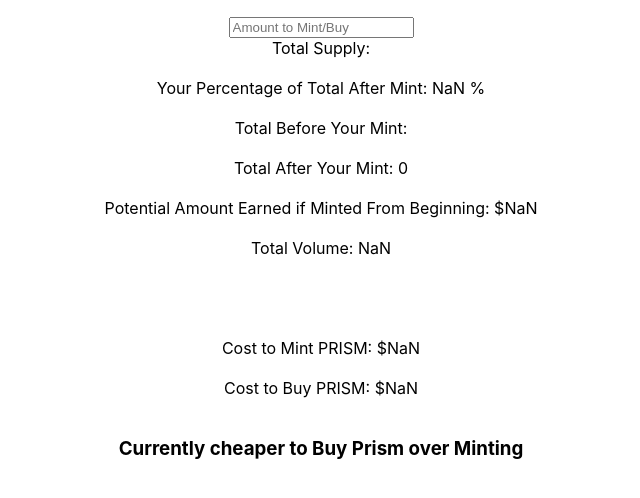
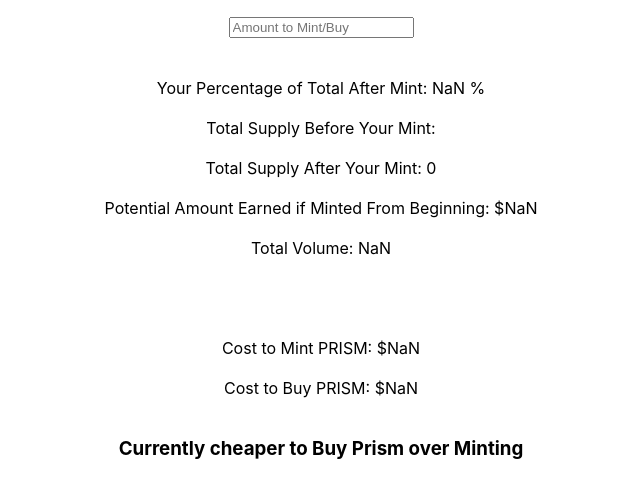
Before and after one commit to DarkChillyo/mintorbuyv2, a React (Create React App) app: page / in a window 1280 px wide. Shown: the top 498 px of the page, without its empty margins (339-979 px from the left). Built offline with nearby package versions, Linux system fonts and the light colour scheme; no server answers.

Commit message:
Update MintOrBuy.js

```diff
--- a/src/Components/MintOrBuy.js
+++ b/src/Components/MintOrBuy.js
@@ -118,18 +118,15 @@ const geckoNumber = (props.geckoData)
 
 <div>
 
-
-
-Total Supply: {geckoNumber}
 <br />
 <br />
 Your Percentage of Total After Mint: {(yourPercentOfTotalPrism * 100).toFixed(4)} %
 <br />
 <br />
-Total Before Your Mint: {geckoNumber}
+Total Supply Before Your Mint: {geckoNumber}
 <br />
 <br />
-Total After Your Mint: {totalPrismAfterMint}
+Total Supply After Your Mint: {totalPrismAfterMint}
 <br />
 <br />
 Potential Amount Earned if Minted From Beginning: ${averagePercentageOfVolume.toFixed(4)}
```
